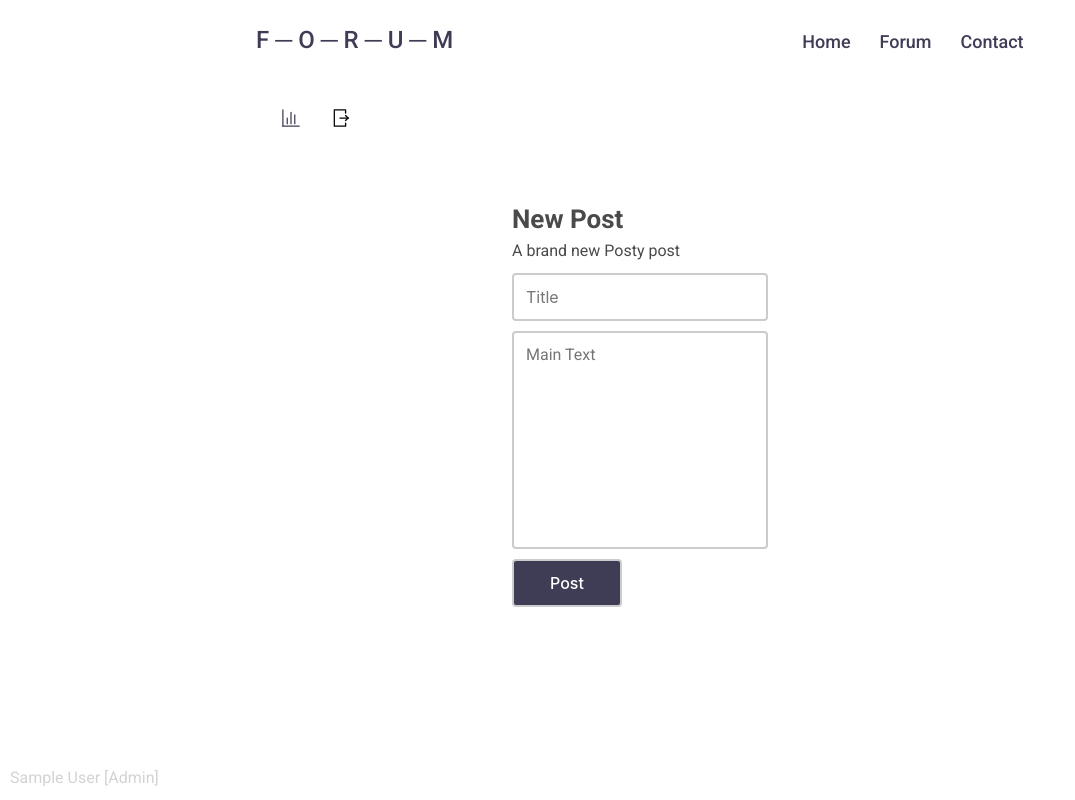
After one commit to emilartzz/f-o-r-u-m, a PHP site: page /add_post.php in a window 1280 px wide. The commit adds this page. Shown: the whole page, without its empty margins (0-1075 px from the left). Run offline with PHP 8.4, Linux system fonts and the light colour scheme; the visitor is signed in with stand-in values (Sample User, id 1).

Commit message:
added stuff

```diff
--- /dev/null
+++ b/add_post.php
@@ -0,0 +1,87 @@
+<?php session_start(); require_once "tools/water_user.php"; ?>
+
+<!DOCTYPE html>
+<html lang="sv">
+
+<head>
+    <meta charset="UTF-8">
+    <meta name="viewport" content="width=device-width, initial-scale=1.0">
+    <title>F-O-R-U-M | Register</title>
+
+    <!-- Link Fontawesome -->
+    <link href="https://cdnjs.cloudflare.com/ajax/libs/font-awesome/4.7.0/css/font-awesome.min.css" rel="stylesheet" />
+
+    <!-- Link CSS -->
+    <link rel="stylesheet" href="css/bulma.css">
+    <link rel="stylesheet" href="css/main.css">
+
+    <!-- Link Fonts -->
+    <link href="https://fonts.googleapis.com/css2?family=Roboto:wght@400;500;700&display=swap" rel="stylesheet">
+
+</head>
+
+<body>
+
+    <header>
+
+        <div class="nav_brand">
+            <h1>F ─ O ─ R ─ U ─ M</h1>
+
+            <?php
+                if (!isset($_SESSION['uID'])) {
+                    echo'
+                    <ul class="nav">
+                    <li><a href="index.php">Home</a></li>
+                    <li><a href="forum.php">Forum</a></li>
+                    <li><a href="contact.php">Contact</a></li>
+                    <li><a href="register.php">Register</a></li>
+                    <li><a href="login.php">Login</a></li>
+                    </ul>
+                    ';
+                }
+                else {
+                    echo'
+                    <ul class="nav">
+                    <li><a href="index.php">Home</a></li>
+                    <li><a href="forum.php">Forum</a></li>
+                    <li><a href="contact.php">Contact</a></li>
+                    <li><a href="';
+
+                    if ($_SESSION['uRole'] === 1){
+                        echo'admin.php';
+                    }
+                    else {
+                        echo'dashboard.php';
+                    }
+                    echo'"><img id="dashboard" src="img/dashboard_vector.svg" alt="Dashboard"></a></li>
+                    <li><a href="./tools/logout_db.php"><img id="logout" src="img/logout_vector.svg"></a></li>
+                    </ul>
+                    ';
+                }
+                ?>
+        </div>
+
+    </header>
+
+    <div class="new_post_container">
+
+        <form action="./tools/new_post_db.php" method="post">
+
+            <h4>New Post</h4>
+            <p>A brand new Posty post</p>
+
+            <input type="text" name="new_p_title" placeholder="Title">
+            <textarea name="new_p_body" cols="30" rows="10" placeholder="Main Text"></textarea>
+
+            <button type="submit" name="post_new">Post</button>
+
+
+        </form>
+
+    </div>
+
+    <!-- Link Scripts -->
+    <script src="https://ajax.googleapis.com/ajax/libs/jquery/3.4.1/jquery.min.js"></script>
+</body>
+
+</html>
--- a/css/main.css
+++ b/css/main.css
@@ -241,7 +241,7 @@ header {
 /* MISC */
 
 #watermark{
-    position: absolute;
+    position: fixed;
     bottom: 10px;
     left: 10px;
     color: rgb(212, 211, 211);
@@ -302,3 +302,126 @@ header {
 
     color: white;
 }
+
+/* FORUM */
+
+.newPost{
+    position: absolute;
+    top: 22.5vh;
+    right: 14vw;
+    background-color: #3F3D56;
+    box-sizing: border-box;
+    border: 2px solid #ccc;
+    border-radius: 4px;
+    color: white;
+    font-size: 16px;
+    font-weight: 500;
+    padding: 7px 36px;
+    text-decoration: none;
+    margin: 10px 0px;
+    cursor: pointer;
+    transition: all ease-in-out .2s;
+}
+
+.featured_posts{
+    background-color: rgba(202, 202, 202, 0.2);
+    width: 70vw;
+    position: absolute;
+    top: 30vh;
+    left: 15%;
+    border-radius: 10px 10px 0 0;
+}
+
+.post_container{
+    border-bottom: 2px solid rgba(63, 61, 86, 0.5);
+    width: 90%;
+    margin: 2% auto 10px auto;
+}
+
+.post_title{
+    font-size: 22px;
+    color: #3F3D56;
+}
+.post_title:hover{
+    text-decoration: underline;
+}
+
+.post_desc{
+    color: #ccc;
+    font-size: 12px;
+    padding-bottom: 10px;
+}
+
+.post_owner{
+    display: inline !important;
+}
+
+/* NEW POST FORM */
+
+.new_post_container{
+    margin: 15vh auto 0 auto;
+    width: 20vw;
+}
+
+
+.new_post_container form h4{
+    font-size: 26px;
+    font-weight: 700;
+    margin: 0;
+}
+.new_post_container form p{
+    margin-bottom: 10px;
+}
+
+.new_post_container input{
+    box-sizing: border-box;
+    border: 2px solid #ccc;
+    border-radius: 4px;
+    background-color: white;
+    background-position: 5px 5px;
+    background-repeat: no-repeat;
+    background-size: 35px;
+    font-size: 16px;
+    padding: 12px 12px 12px 12px;
+    transition: all ease-in-out .2s;
+    color: #3F3D56 ;
+    outline: none;
+    width: 20vw;
+}
+
+.new_post_container textarea{
+    box-sizing: border-box;
+    border: 2px solid #ccc;
+    border-radius: 4px;
+    background-color: white;
+    background-repeat: no-repeat;
+    font-size: 16px;
+    padding: 12px 12px 12px 12px;
+    transition: all ease-in-out .2s;
+    color: #3F3D56 ;
+    width: 20vw;
+    resize: none;
+    display: block;
+    margin-top: 10px;
+    font-family: 'Roboto', 'FontAwesome', sans-serif;
+    outline: none;
+}
+
+.new_post_container button{
+    background-color: #3F3D56;
+    box-sizing: border-box;
+    border: 2px solid #ccc;
+    border-radius: 4px;
+    color: white;
+    font-size: 16px;
+    font-weight: 500;
+    padding: 12px 36px;
+    text-decoration: none;
+    margin: 10px 0px;
+    cursor: pointer;
+}
+
+.new_post_container input:focus, .new_post_container textarea:focus{
+    outline: none;
+    border: 2px solid #3F3D56;
+}
```
Also changed, not shown: forum.php (+54 -0 lines), tools/new_post_db.php (added, +57 -0 lines).
